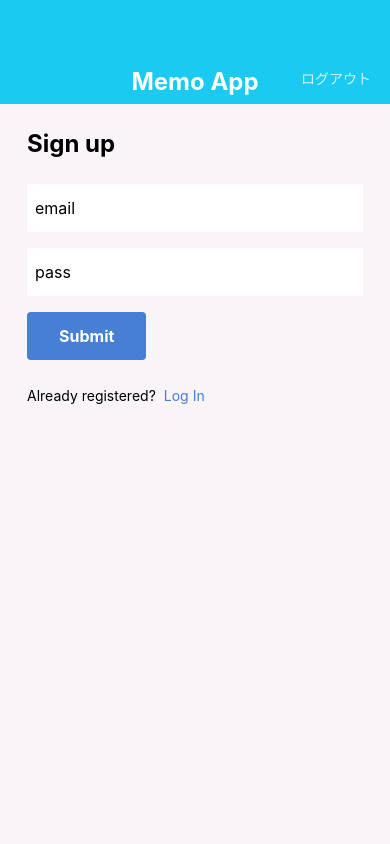
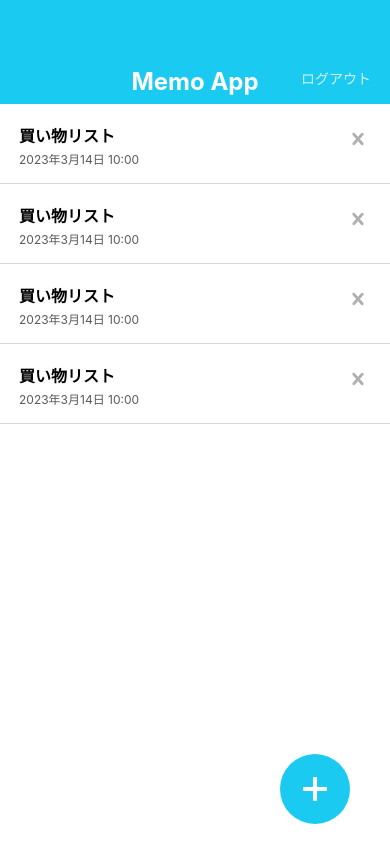
Before and after one commit to tateking1257/MemoApp, a React Native app: screen / in a window 390 px wide. Built offline with nearby package versions, Linux system fonts and the light colour scheme.

Commit message:
install opacity

```diff
--- a/App.jsx
+++ b/App.jsx
@@ -8,7 +8,7 @@ import SignUpScreen from './src/screens/SignUpScreen';
 
 export default function App() {
   return (
-    <SignUpScreen />
+    <MemoListScreen />
   );
 }
 
--- a/src/components/Buttom.jsx
+++ b/src/components/Buttom.jsx
@@ -1,18 +1,23 @@
 import React from 'react';
-import { View, Text, StyleSheet } from 'react-native';
-import { string } from 'prop-types';
+import { TouchableOpacity, Text, StyleSheet } from 'react-native';
+import { string, func } from 'prop-types';
 
 export default function Buttom(props) {
-    const { label } = props;
+    const { label, onPress } = props;
     return(
-        <View style={styles.buttomContainer}>
+        <TouchableOpacity style={styles.buttomContainer} onPress={onPress}>
             <Text style={styles.buttomLabel}>{ label }</Text>
-        </View>
+        </TouchableOpacity>
     );
 }
 
 Buttom.propTypes = {
     label:string.isRequired,
+    onPress: func,
+};
+
+Buttom.defaultProps = {
+    onPress: null,
 };
 
 const styles = StyleSheet.create({
--- a/src/components/CircleButtom.jsx
+++ b/src/components/CircleButtom.jsx
@@ -1,24 +1,26 @@
 import React from 'react';
-import { StyleSheet, View } from 'react-native';
-import { string, shape } from 'prop-types';
+import { StyleSheet, TouchableOpacity } from 'react-native';
+import { string, shape, func } from 'prop-types';
 import { Entypo } from '@expo/vector-icons';
 
 export default function CircleButtom(props) {
-    const { style, name } = props;
+    const { style, name, onPress } = props;
     return (
-        <View style={[styles.circleButtom, style]}>
+        <TouchableOpacity style={[styles.circleButtom, style]} onPress={onPress}>
             <Entypo name={name} size={40} color="white" />
-        </View>
+        </TouchableOpacity>
     );
 }
 
 CircleButtom.propTypes = {
     style: shape(),
     name: string.isRequired,
+    onPress: func,
 }
 
 CircleButtom.defaultProps = {
     style: null,
+    onPress: null,
 };
 
 const styles = StyleSheet.create({
--- a/src/components/MemoItem.jsx
+++ b/src/components/MemoItem.jsx
@@ -1,5 +1,5 @@
 import React from 'react';
-import { StyleSheet, Text, View } from 'react-native';
+import { StyleSheet, Text, View, TouchableOpacity } from 'react-native';
 
 import { Entypo } from '@expo/vector-icons';
 
@@ -13,9 +13,9 @@ export default function MemoItem() {
             <Text style={styles.memoListItemDate}>2023年3月14日 10:00</Text>
           </View>
 
-          <View style={styles.buttom}>
+          <TouchableOpacity style={styles.buttom}>
             <Entypo name="cross" size={24} color="#b0b0b0" />
-          </View>
+          </TouchableOpacity>
         </View>
 
         <View style={styles.memoList}>
@@ -24,9 +24,9 @@ export default function MemoItem() {
             <Text style={styles.memoListItemDate}>2023年3月14日 10:00</Text>
           </View>
 
-          <View style={styles.buttom}>
+          <TouchableOpacity style={styles.buttom}>
             <Entypo name="cross" size={24} color="#b0b0b0" />
-          </View>
+          </TouchableOpacity>
         </View>
 
         <View style={styles.memoList}>
@@ -35,9 +35,9 @@ export default function MemoItem() {
             <Text style={styles.memoListItemDate}>2023年3月14日 10:00</Text>
           </View>
 
-          <View style={styles.buttom}>
+          <TouchableOpacity style={styles.buttom}>
             <Entypo name="cross" size={24} color="#b0b0b0" />
-          </View>
+          </TouchableOpacity>
         </View>
 
         <View style={styles.memoList}>
@@ -46,9 +46,9 @@ export default function MemoItem() {
             <Text style={styles.memoListItemDate}>2023年3月14日 10:00</Text>
           </View>
 
-          <View style={styles.buttom}>
+          <TouchableOpacity style={styles.buttom}>
             <Entypo name="cross" size={24} color="#b0b0b0" />
-          </View>
+          </TouchableOpacity>
         </View>
     </View>
   );
--- a/src/screens/MemoEditScreen .jsx
+++ b/src/screens/MemoEditScreen .jsx
@@ -1,5 +1,5 @@
 import React from "react";
-import { View, StyleSheet, TextInput, KeyboardAvoidingView } from "react-native";
+import { View, StyleSheet, TextInput,KeyboardAvoidingView, Alert } from "react-native";
 
 import AppBar from "../components/AppBar";
 import CircleButtom from "../components/CircleButtom";
@@ -11,7 +11,7 @@ export default function MemoEditScreen(){
             <View style={styles.inputContainer}>
                 <TextInput value="買い物" multiline style={styles.inputText} />
             </View >
-            <CircleButtom name="check" />
+            <CircleButtom name="check" onPress={()=> { Alert.alert('Pressed!');} }/>
         </KeyboardAvoidingView>
     );
 }
--- a/src/screens/SignUpScreen.jsx
+++ b/src/screens/SignUpScreen.jsx
@@ -1,5 +1,5 @@
 import React from 'react';
-import { View, Text, TextInput, StyleSheet } from 'react-native';
+import { View, Text, TextInput, StyleSheet, Alert, TouchableOpacity } from 'react-native';
 
 import AppBar from '../components/AppBar';
 import Buttom from '../components/Buttom';
@@ -12,10 +12,12 @@ export default function SignUpScreen() {
                 <Text style={styles.title}>Sign up</Text>
                 <TextInput style={styles.input} value="email" />
                 <TextInput style={styles.input} value="pass" />
-                <Buttom label='Submit'/>
+                <Buttom label='Submit' onPress={()=>{Alert.alert('Pressed!');}}/>
                 <View style={styles.footContainer}>
                     <Text style={styles.footText}>Already registered?</Text>
-                    <Text style={styles.footLink}>Log In</Text>
+                    <TouchableOpacity>
+                        <Text style={styles.footLink}>Log In</Text>
+                    </TouchableOpacity>
                 </View>
             </View>
         </View>
```
